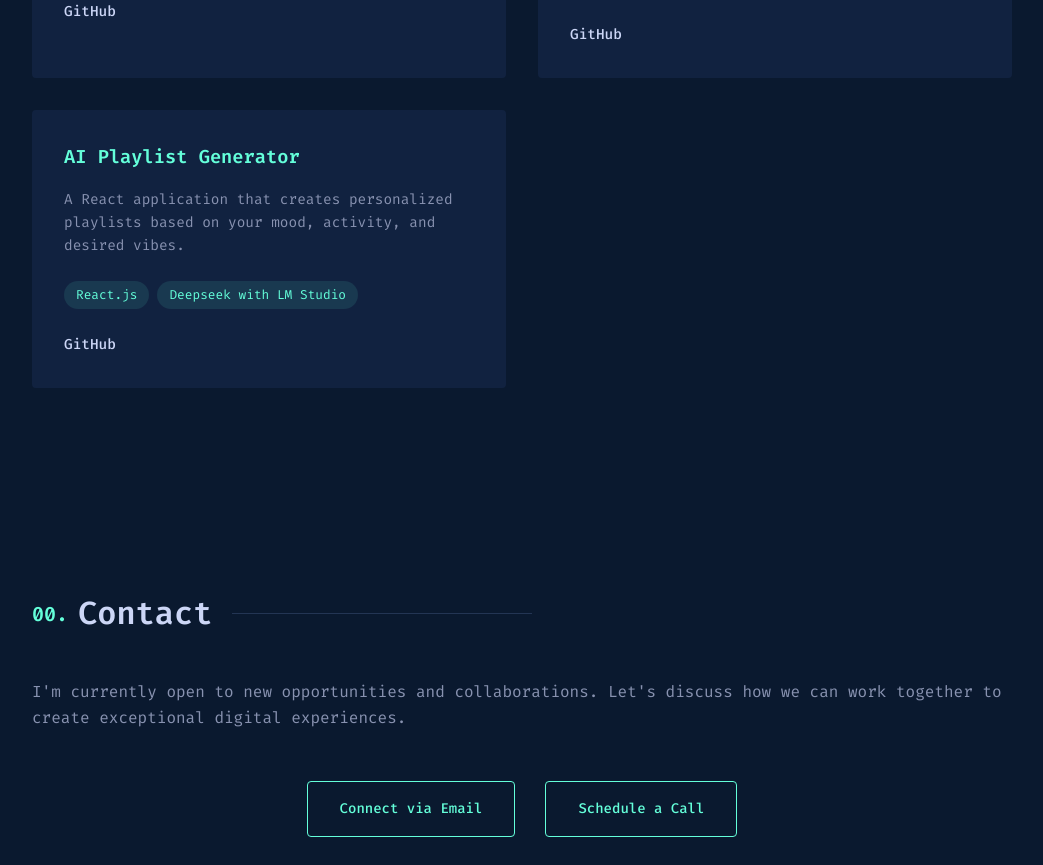
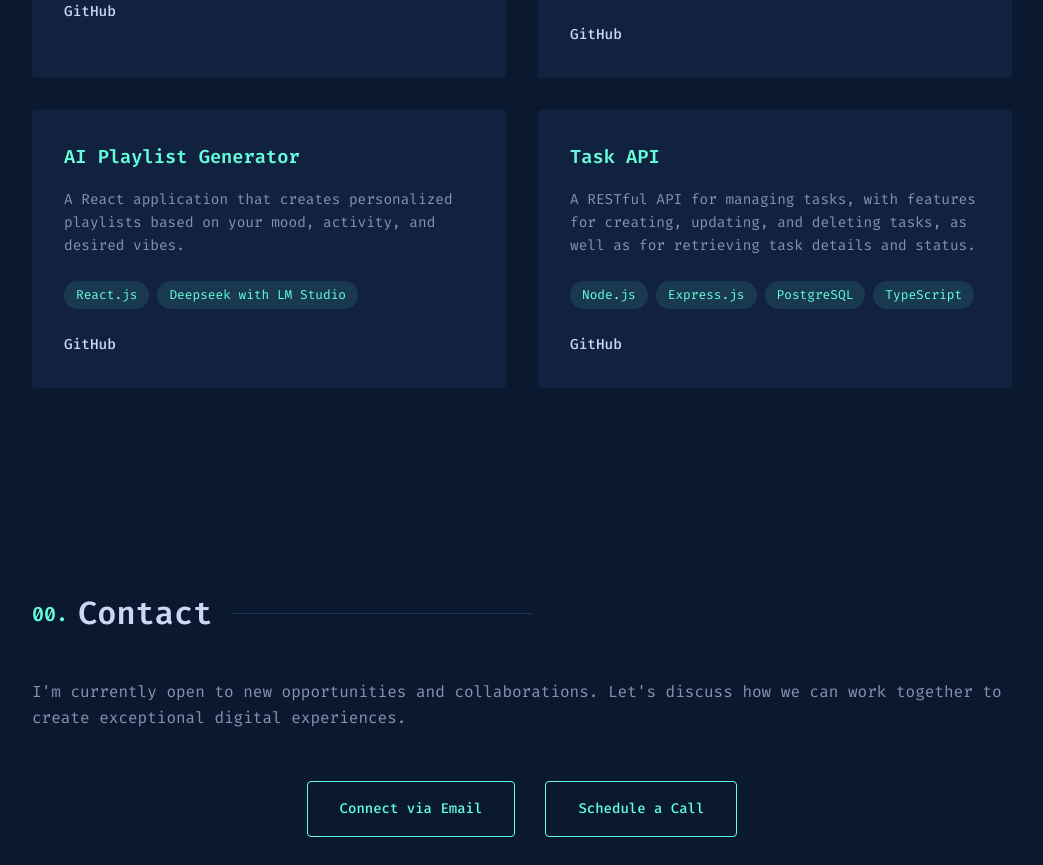
Before and after one commit to Penzslyr/portofolio, a React (Vite) app: page / in a window 1280 px wide. Shown: the part 4360-5225 px from the top of the page, without its empty margins (118-1161 px from the left). Built offline with nearby package versions, Linux system fonts and the light colour scheme.

Commit message:
add task api

```diff
--- a/src/App.jsx
+++ b/src/App.jsx
@@ -131,6 +131,16 @@ function App() {
       tech: ["React.js", "Deepseek with LM Studio"],
       links: {
         github: "https://github.com/Penzslyr/ai-playlist-generator",
+        live: "#",
+      },
+    },
+    {
+      title: "Task API",
+      description:
+        "A RESTful API for managing tasks, with features for creating, updating, and deleting tasks, as well as for retrieving task details and status.",
+      tech: ["Node.js", "Express.js", "PostgreSQL", "TypeScript"],
+      links: {
+        github: "https://github.com/Penzslyr/TaskApi-express",
         live: "#",
       },
     },
```
